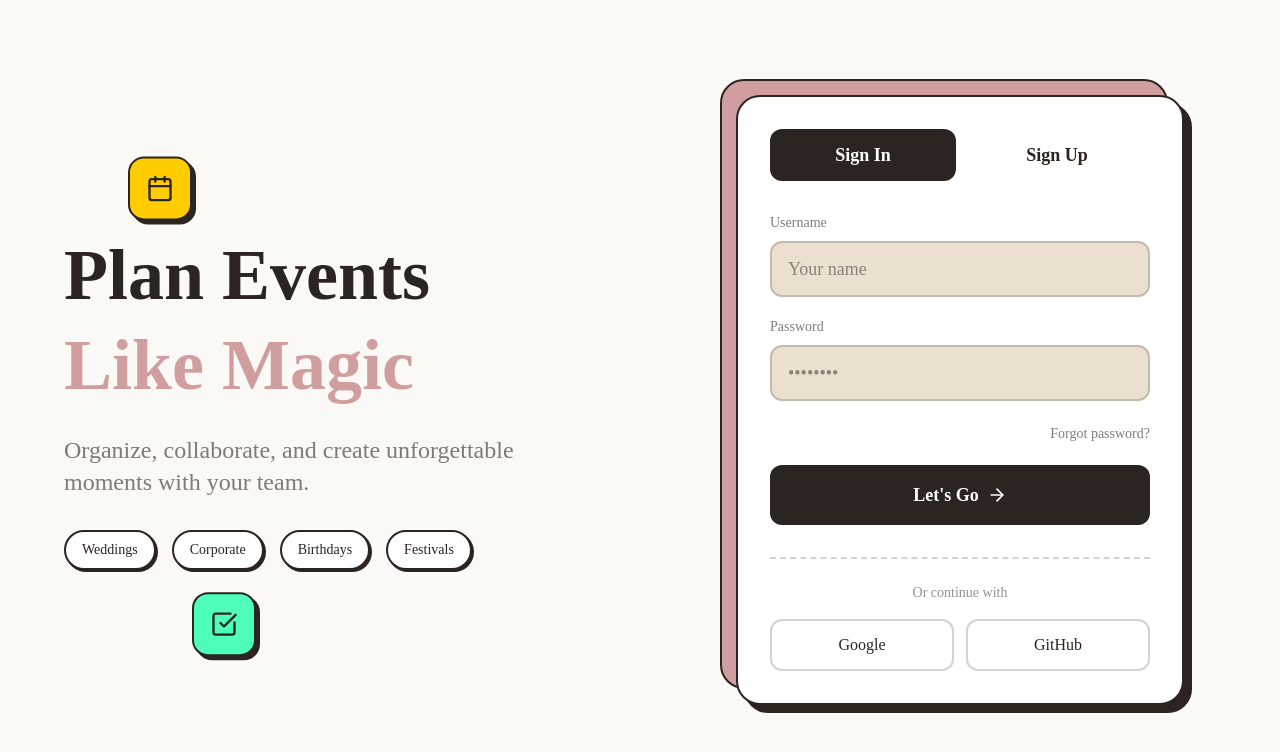
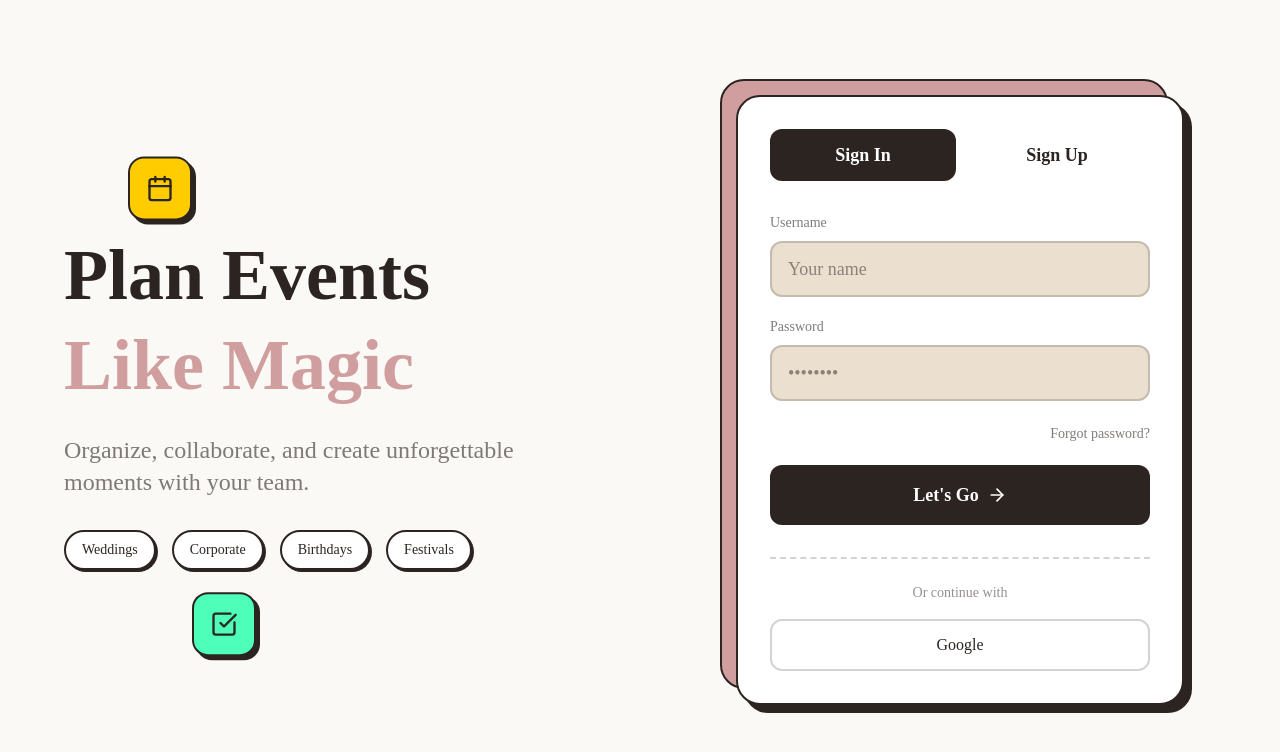
Before and after one commit to Rahulgupta7777/Event_Managment, a React (Vite) app in the folder client/: page / in a window 1280 px wide. Shown: the top 752 px of the page. Built offline with nearby package versions, Linux system fonts and the light colour scheme.

Commit message:
remove github login option

```diff
--- a/client/src/components/views/LoginSignupView.tsx
+++ b/client/src/components/views/LoginSignupView.tsx
@@ -189,14 +189,9 @@ export const LoginSignupView = () => {
 
                             <div className="mt-8 pt-6 border-t-2 border-dashed border-[var(--color-ink)]/20">
                                 <p className="text-center font-hand text-sm text-[var(--color-ink)]/50 mb-4">Or continue with</p>
-                                <div className="flex gap-3">
-                                    <button className="flex-1 py-3 border-2 border-[var(--color-ink)]/20 rounded-xl font-serif hover:border-[var(--color-ink)] hover:shadow-[2px_2px_0px_var(--color-ink)] transition-all">
-                                        Google
-                                    </button>
-                                    <button className="flex-1 py-3 border-2 border-[var(--color-ink)]/20 rounded-xl font-serif hover:border-[var(--color-ink)] hover:shadow-[2px_2px_0px_var(--color-ink)] transition-all">
-                                        GitHub
-                                    </button>
-                                </div>
+                                <button className="w-full py-3 border-2 border-[var(--color-ink)]/20 rounded-xl font-serif hover:border-[var(--color-ink)] hover:shadow-[2px_2px_0px_var(--color-ink)] transition-all">
+                                    Google
+                                </button>
                             </div>
                         </div>
                     </div>
```
